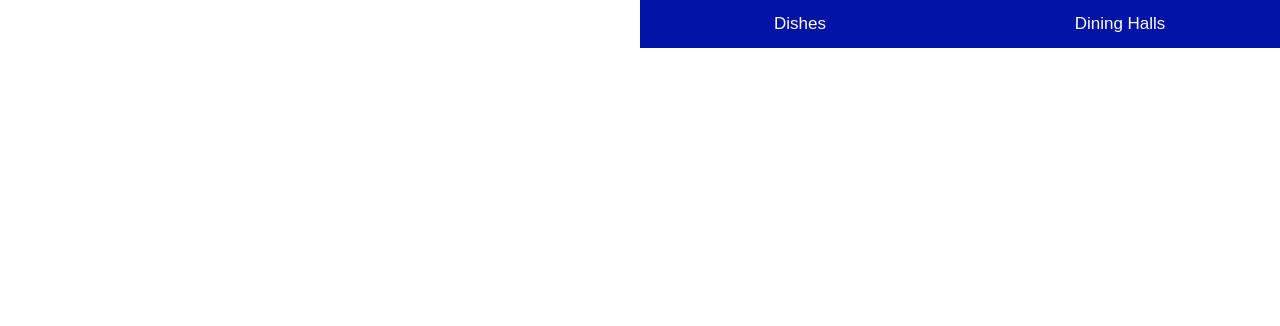
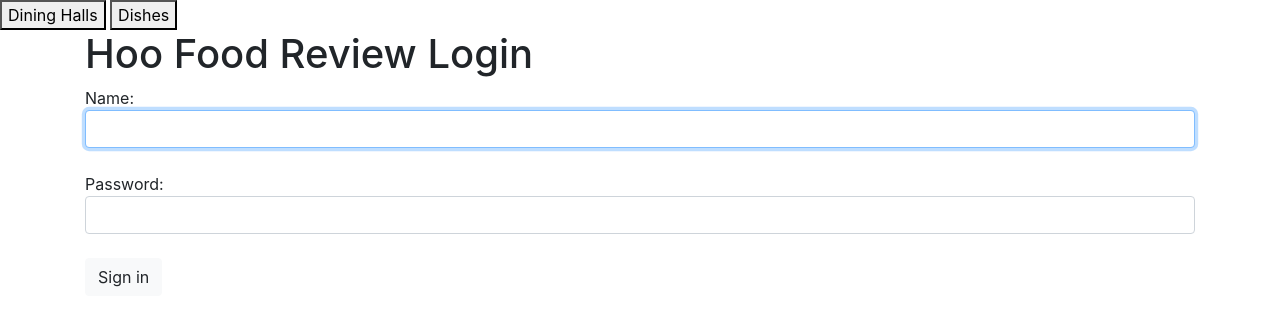
Before and after one commit to billbrink/HooFoodReview, a PHP site: page / in a window 1280 px wide. Shown: the top 326 px of the page. Run offline with PHP 8.4, Linux system fonts and the light colour scheme.

Commit message:
basic login

```diff
--- a/base.php
+++ b/base.php
@@ -1,27 +1,71 @@
-<?php
-    require('connect-db.php');
-?>
-
 <!DOCTYPE html>
 <html>
-<html lang="en">
-<link href="tab_styles.css" rel="stylesheet" />
+<head>
+  <meta charset="utf-8">
+  <meta name="viewport" content="width=device-width, initial-scale=1">
+  <link rel="stylesheet" href="https://cdn.jsdelivr.net/npm/bootstrap@4.6.0/dist/css/bootstrap.min.css" integrity="sha384-B0vP5xmATw1+K9KRQjQERJvTumQW0nPEzvF6L/Z6nronJ3oUOFUFpCjEUQouq2+l" crossorigin="anonymous">
 
-<!-- Please update doc name when we come up with something better than base -->
-
-<head>
-    <meta charset="UTF-8">
-    <meta name="description" content="Basic web app for interacting with Hoo Food Review">
-    <meta name="viewport" content="width=device-width, initial-scale=1">
-    <title>The Hoo Food Review</title>
+  <title>Hoo Food Review</title>
 </head>
-
-<!-- Tab stuff taken from https://www.w3schools.com/howto/howto_js_full_page_tabs.asp?msclkid=0750ebc7ae1311ec95c4ba22f2991121 -->
 
 <button class="tablink" onClick="location.href='diningHalls.php'" type="button">Dining Halls</button>
 <button class="tablink" onClick="location.href='dishes.php'" type="button">Dishes</button>
 
+<body>
 
-<body>
+  <div class="container">
+    <h1>Hoo Food Review Login</h1>
+    <form action="<?php $_SERVER['PHP_SELF'] ?>" method="post">
+      Name: <input type="text" name="username" class="form-control" autofocus required /> <br/>
+      Password: <input type="password" name="pwd" class="form-control" required /> <br/>
+      <input type="submit" value="Sign in" class="btn btn-light"  />
+    </form>
+  </div>
+
+
+<?php session_start();    // make sessions available
+// Session data are accessible from an implicit $_SESSION global array variable
+// after a call is made to the session_start() function.
+?>
+
+<?php
+// Define a function to handle failed validation attempts
+function reject($entry)
+{
+//    echo 'Please <a href="login.php">Log in </a>';
+   exit();    // exit the current script, no value is returned
+}
+
+if ($_SERVER['REQUEST_METHOD'] == "POST" && strlen($_POST['username']) > 0)
+{
+   $user = trim($_POST['username']);
+   if (!ctype_alnum($user))   // ctype_alnum() check if the values contain only alphanumeric data
+      reject('User Name');
+
+   if (isset($_POST['pwd']))
+   {
+      $pwd = trim($_POST['pwd']);
+      if (!ctype_alnum($pwd))
+         reject('Password');
+      else
+      {
+         // set session attributes
+         $_SESSION['user'] = $user;
+
+         $hash_pwd = md5($pwd);
+//          $hash_pwd = password_hash($pwd, PASSWORD_DEFAULT);
+//          $hash_pwd = password_hash($pwd, PASSWORD_BCRYPT);
+
+         $_SESSION['pwd'] = $hash_pwd;
+
+         // redirect the browser to another page using the header() function to specify the target URL
+         header('Location: survey-instruction.php');
+      }
+   }
+}
+
+?>
+
+
 </body>
 </html>
```
